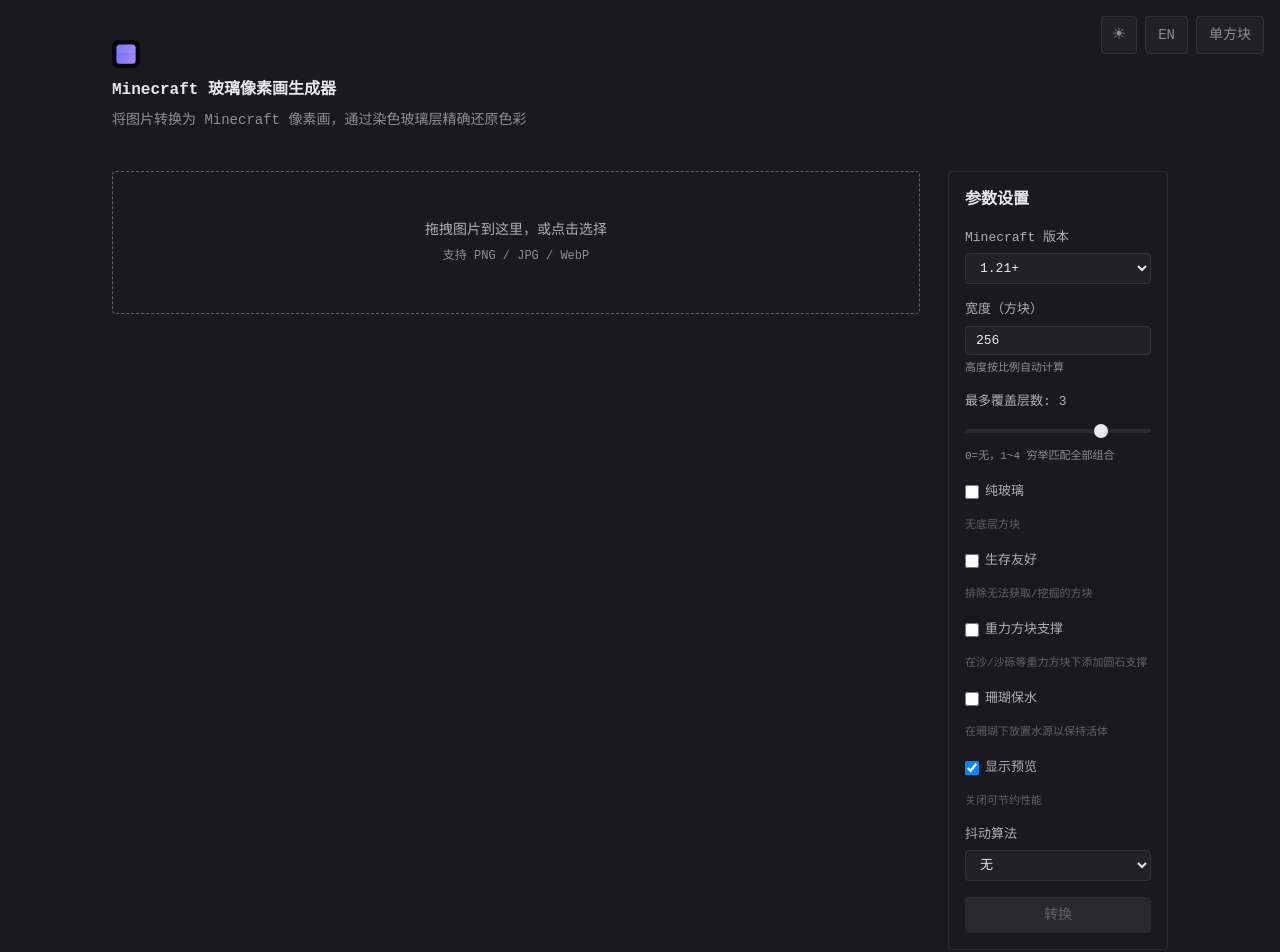
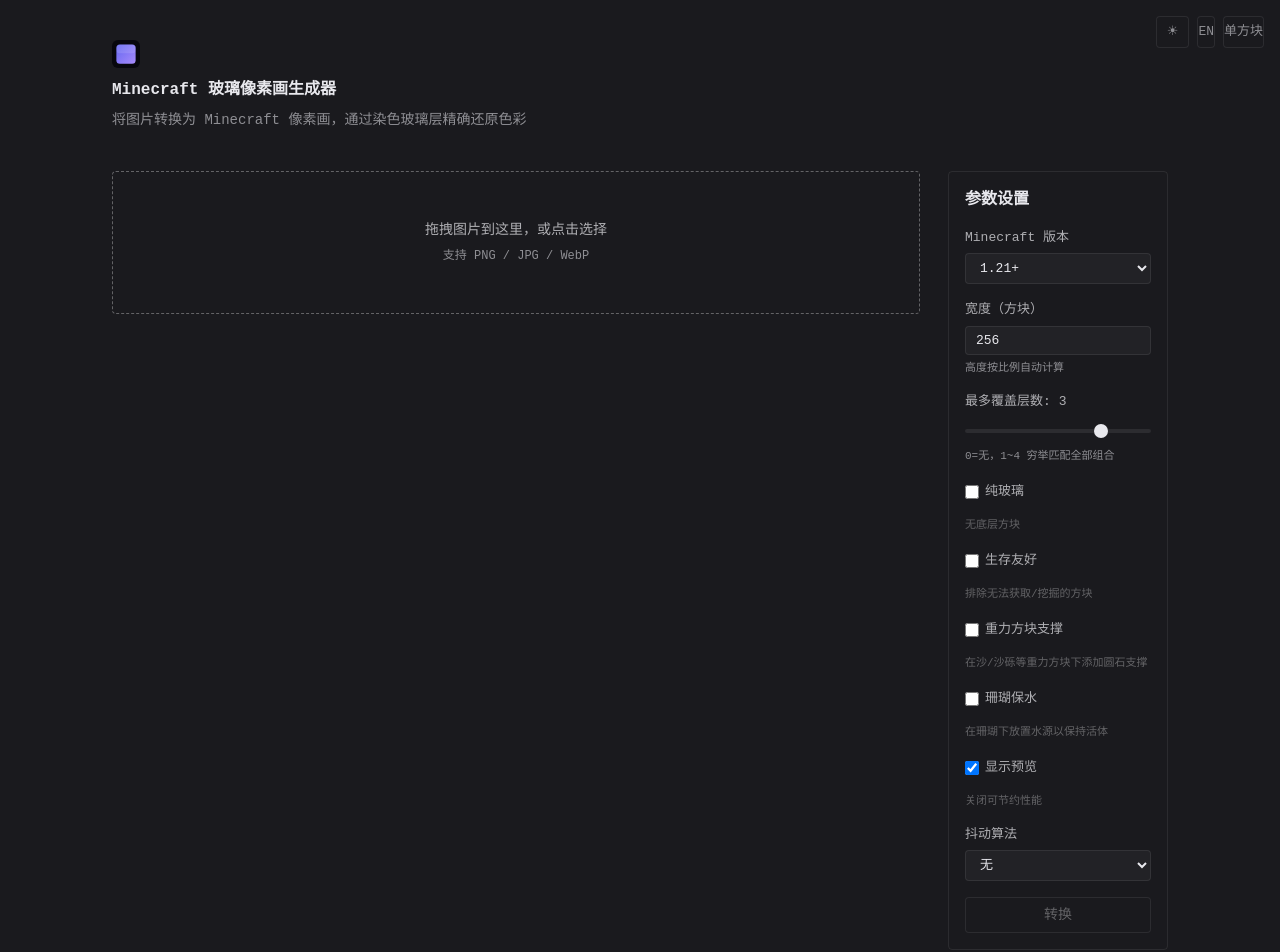
Before and after one commit to imhols/minecraft-glasspixel-generator, a React (Vite) app: page / in a window 1280 px wide. Shown: the top 952 px of the page. Built offline with nearby package versions, Linux system fonts and the light colour scheme.

Commit message:
unify all buttons to border-based flat style, remove parentheses from export labels

```diff
--- a/src/App.css
+++ b/src/App.css
@@ -20,8 +20,6 @@
   --color-hairline: rgba(15,0,0,0.12);
   --color-hairline-strong: #646262;
   --color-on-dark: #fdfcfc;
-  --color-on-dark-mute: #9a9898;
-  --color-accent: #007aff;
   --radius-sm: 4px;
   --radius-full: 9999px;
   --spacing-section: 96px;
@@ -44,7 +42,6 @@
   --color-hairline-strong: #636366;
   --color-on-dark: #fdfcfc;
   --color-on-dark-mute: #9a9898;
-  --color-accent: #0a84ff;
 }
 
 /* ── Body ── */
@@ -104,27 +101,7 @@
   gap: 8px;
 }
 
-.lang-btn,
-.theme-btn,
-.nav-btn {
-  background: var(--color-surface-soft);
-  border: 1px solid var(--color-hairline);
-  border-radius: var(--radius-sm);
-  padding: 4px 12px;
-  font-size: 14px;
-  font-family: var(--font-mono);
-  line-height: 2;
-  cursor: pointer;
-  color: var(--color-mute);
-  transition: border-color 0.15s, color 0.15s;
-}
 
-.lang-btn:hover,
-.theme-btn:hover,
-.nav-btn:hover {
-  border-color: var(--color-ink);
-  color: var(--color-ink);
-}
 
 .theme-btn {
   font-size: 16px;
@@ -265,35 +242,54 @@
   line-height: 1.4;
 }
 
-/* ── Buttons ── */
+/* ── Buttons (unified: border + flat bg + muted text) ── */
+.lang-btn,
+.theme-btn,
+.nav-btn,
+.upload-bar-btn,
+.lang-btn,
+.theme-btn,
+.nav-btn,
+.upload-bar-btn,
+.export-btn,
 .convert-btn {
+  display: inline-flex;
+  align-items: center;
+  justify-content: center;
+  border: 1px solid var(--color-hairline);
+  border-radius: var(--radius-sm);
+  background: var(--color-canvas);
+  color: var(--color-mute);
+  font-family: var(--font-mono);
+  font-size: 13px;
+  line-height: 2;
+  cursor: pointer;
+  transition: border-color 0.15s, color 0.15s;
+}
+
+.lang-btn:hover,
+.theme-btn:hover,
+.nav-btn:hover,
+.upload-bar-btn:hover,
+.export-btn:hover,
+.convert-btn:hover:not(:disabled) {
+  border-color: var(--color-ink);
+  color: var(--color-ink);
+}
+
+.convert-btn,
+.export-btn {
   width: 100%;
   padding: 4px 20px;
   height: 36px;
-  border: none;
-  border-radius: var(--radius-sm);
-  background: var(--color-ink);
-  color: var(--color-on-dark);
-  font-family: var(--font-mono);
   font-size: 14px;
-  font-weight: 500;
-  line-height: 2;
-  cursor: pointer;
-  transition: background 0.15s;
 }
 
-.convert-btn:hover:not(:disabled) {
-  background: var(--color-ink-deep);
-}
-
-.convert-btn:active:not(:disabled) {
-  background: var(--color-ink-deep);
-}
-
-.convert-btn:disabled {
-  background: var(--color-surface-card);
+.convert-btn:disabled,
+.export-btn:disabled {
   color: var(--color-ash);
   cursor: not-allowed;
+  pointer-events: none;
 }
 
 /* ── Upload ── */
@@ -357,23 +353,6 @@
   flex-shrink: 0;
 }
 
-.upload-bar-btn {
-  font-size: 12px;
-  padding: 2px 8px;
-  border: 1px solid var(--color-hairline);
-  border-radius: var(--radius-sm);
-  background: var(--color-canvas);
-  color: var(--color-mute);
-  cursor: pointer;
-  transition: border-color 0.15s, color 0.15s;
-  font-family: var(--font-mono);
-  line-height: 2;
-}
-
-.upload-bar-btn:hover {
-  border-color: var(--color-ink);
-  color: var(--color-ink);
-}
 
 /* ── Preview ── */
 .preview {
@@ -495,25 +474,6 @@
   display: flex;
   flex-direction: column;
   gap: 8px;
-}
-
-.export-btn {
-  padding: 4px 20px;
-  height: 36px;
-  border: 1px solid var(--color-ink);
-  border-radius: var(--radius-sm);
-  background: var(--color-canvas);
-  color: var(--color-ink);
-  font-family: var(--font-mono);
-  font-size: 14px;
-  font-weight: 500;
-  cursor: pointer;
-  transition: background 0.15s, color 0.15s;
-}
-
-.export-btn:hover {
-  background: var(--color-ink);
-  color: var(--color-on-dark);
 }
 
 /* ── Block Stats ── */
--- a/src/i18n/translations.ts
+++ b/src/i18n/translations.ts
@@ -31,9 +31,9 @@
     'config.dither.sierra': 'Sierra Lite',
     'config.convert': '转换',
     'config.converting': '处理中...',
-    'export.schem': '下载 .schem (Sponge)',
-    'export.schematic': '下载 .schematic (MCEdit)',
-    'export.litematic': '下载 .litematic (Litematica)',
+    'export.schem': '下载 .schem',
+    'export.schematic': '下载 .schematic',
+    'export.litematic': '下载 .litematic',
     'export.generating': '生成中...',
     'history.title': '历史记录',
     'history.clear': '清空',
@@ -88,9 +88,9 @@
     'config.dither.sierra': 'Sierra Lite',
     'config.convert': 'Convert',
     'config.converting': 'Processing...',
-    'export.schem': 'Download .schem (Sponge)',
-    'export.schematic': 'Download .schematic (MCEdit)',
-    'export.litematic': 'Download .litematic (Litematica)',
+    'export.schem': 'Download .schem',
+    'export.schematic': 'Download .schematic',
+    'export.litematic': 'Download .litematic',
     'export.generating': 'Generating...',
     'history.title': 'History',
     'history.clear': 'Clear',
```
